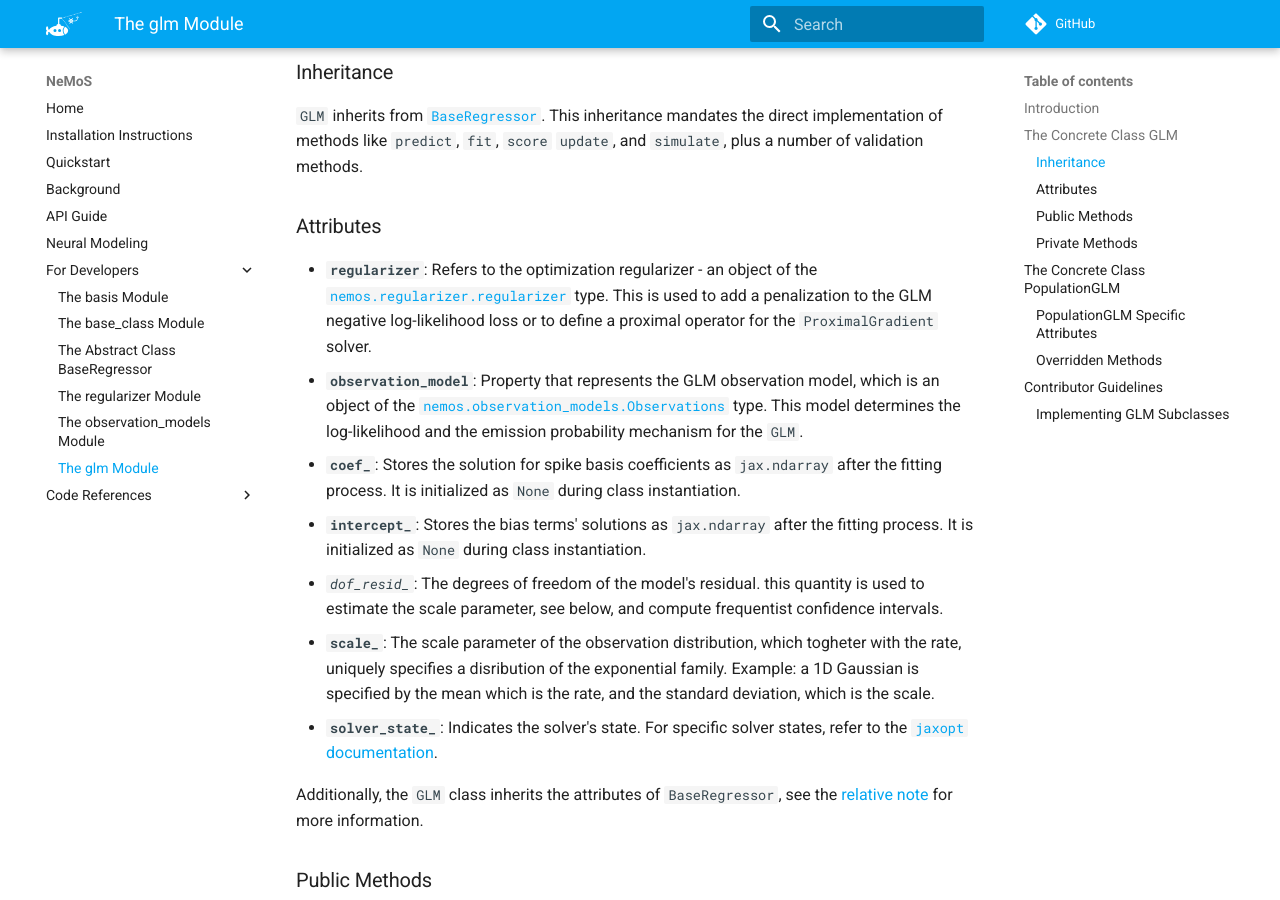
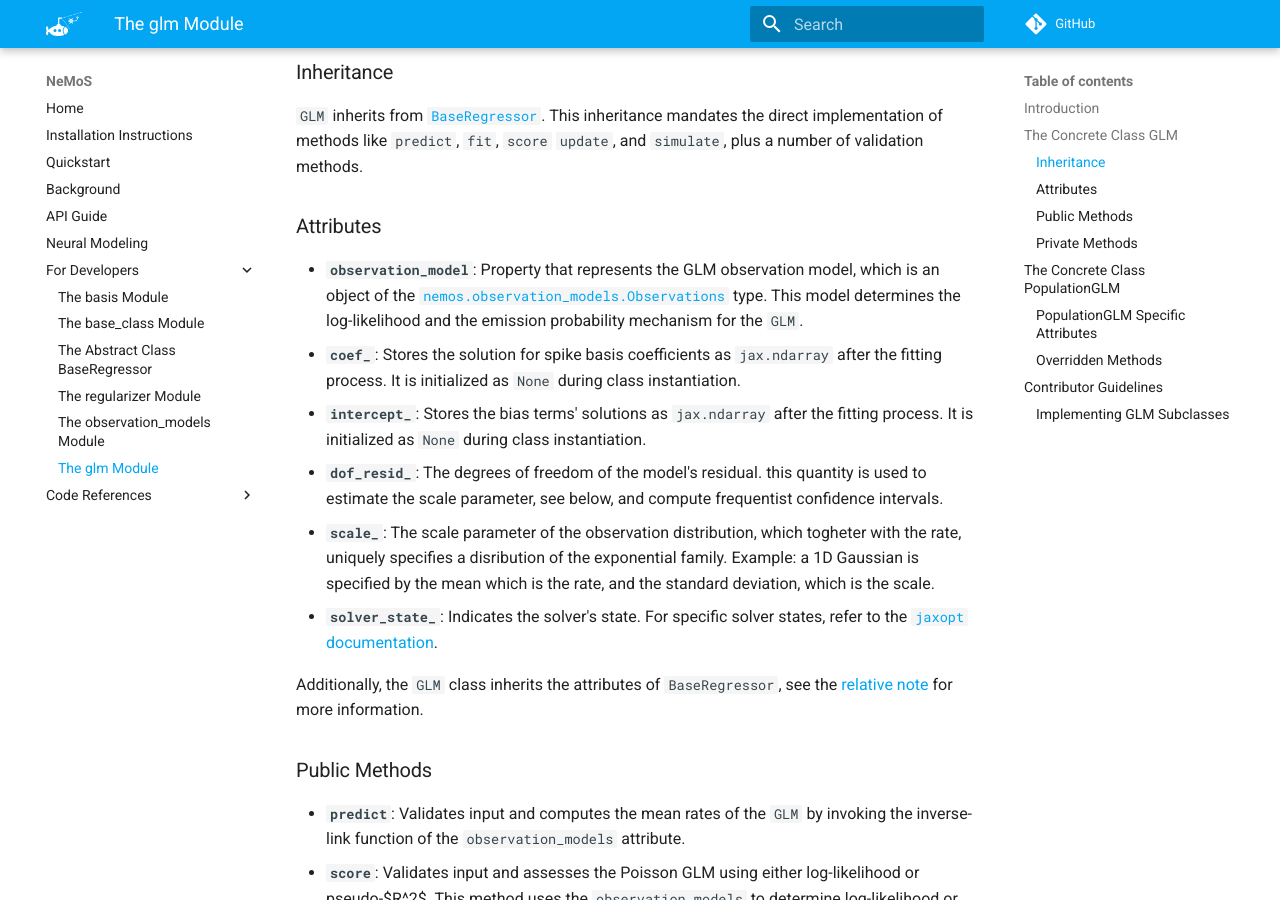
Before and after one commit to flatironinstitute/nemos, an MkDocs documentation site: the page built from docs/developers_notes/06-glm.md, in a window 1280 px wide and 900 px high, scrolled down 1544 px. Built offline with MkDocs 1.6.1 and Material for MkDocs 9.7.7, drawn with Linux system fonts in a browser that asks for light colours; nearby versions of some CDN libraries; library files that are not in the unit come from our copies; comment, search, counter and statistics services are not loaded.

Commit message:
some minor tweaks

```diff
--- a/docs/developers_notes/06-glm.md
+++ b/docs/developers_notes/06-glm.md
@@ -35,11 +35,10 @@
 
 ### Attributes
 
-- **`regularizer`**: Refers to the optimization regularizer - an object of the [`nemos.regularizer.regularizer`](../04-regularizer/#the-abstract-class-regularizer) type. This is used to add a penalization to the GLM negative log-likelihood loss or to define a proximal operator for the `ProximalGradient` solver.
 - **`observation_model`**: Property that represents the GLM observation model, which is an object of the [`nemos.observation_models.Observations`](../03-observation_models/#the-abstract-class-observations) type. This model determines the log-likelihood and the emission probability mechanism for the `GLM`.
 - **`coef_`**: Stores the solution for spike basis coefficients as `jax.ndarray` after the fitting process. It is initialized as `None` during class instantiation.
 - **`intercept_`**: Stores the bias terms' solutions as `jax.ndarray` after the fitting process. It is initialized as `None` during class instantiation.
-- *`dof_resid_`*: The degrees of freedom of the model's residual. this quantity is used to estimate the scale parameter, see below, and compute frequentist confidence intervals.
+- **`dof_resid_`**: The degrees of freedom of the model's residual. this quantity is used to estimate the scale parameter, see below, and compute frequentist confidence intervals.
 - **`scale_`**: The scale parameter of the observation distribution, which togheter with the rate, uniquely specifies a disribution of the exponential family. Example: a 1D Gaussian is specified by the mean which is the rate, and the standard deviation, which is the scale.
 - **`solver_state_`**: Indicates the solver's state. For specific solver states, refer to the [`jaxopt` documentation](https://jaxopt.github.io/stable/index.html#).
 
```
Also changed, not shown: CONTRIBUTING.md (+2 -31 lines), docs/developers_notes/04-regularizer.md (+3 -5 lines).
